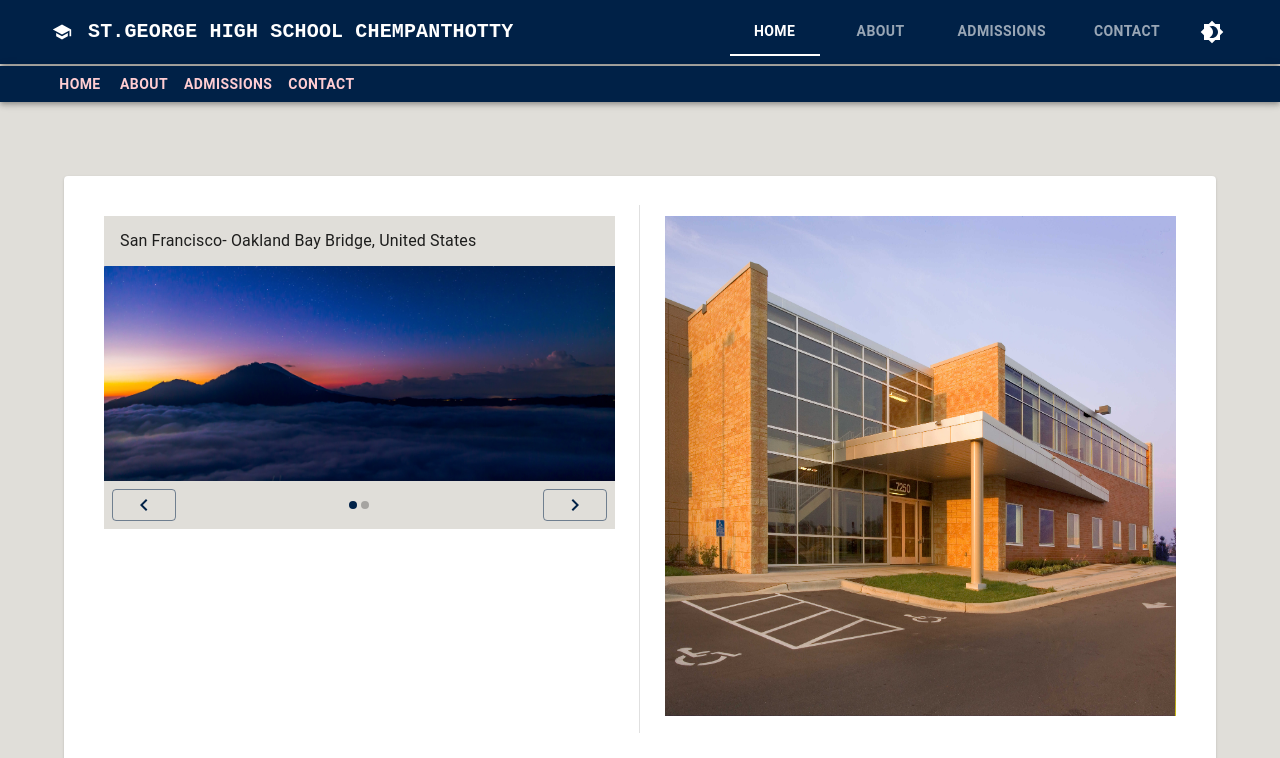
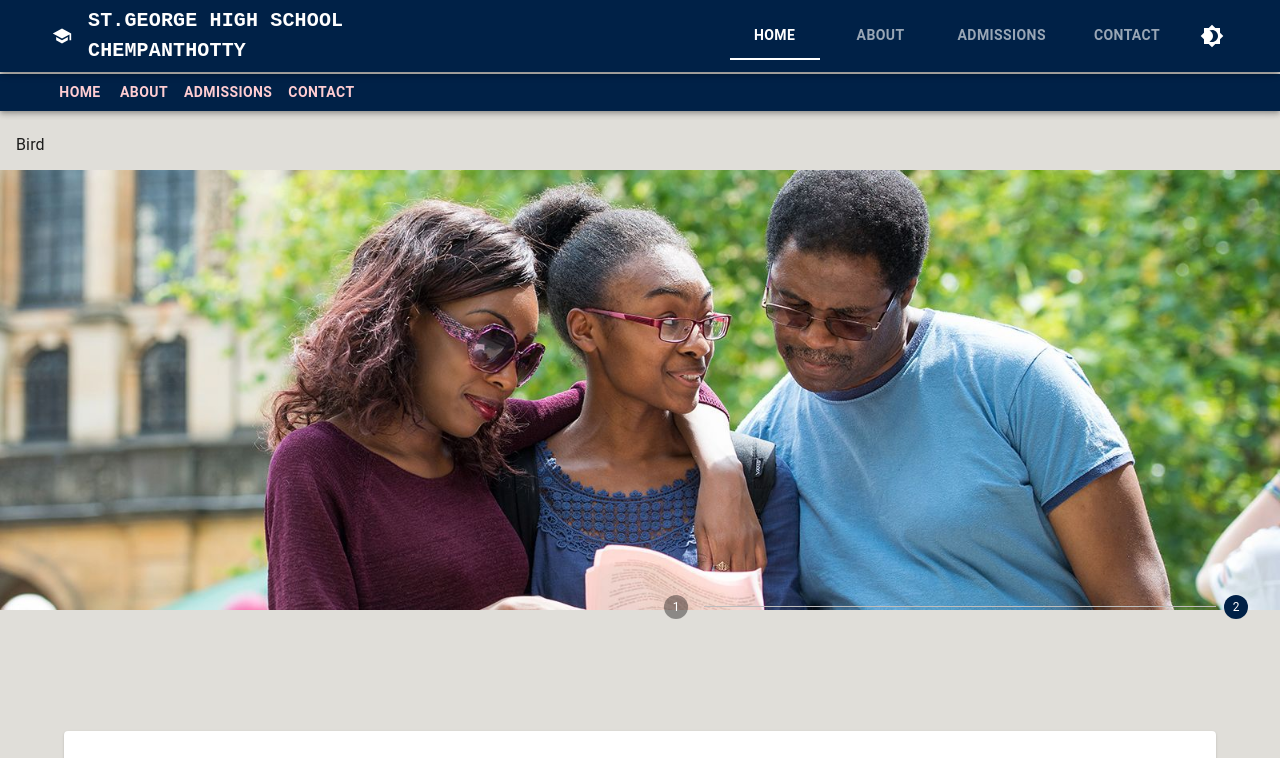
Before and after one commit to aabeing/sghs-website, a React (Create React App) app: page / in a window 1280 px wide. Shown: the top 758 px of the page. Built offline with nearby package versions, Linux system fonts and the light colour scheme.

Commit message:
nav complete

```diff
--- a/src/components/Carousel.js
+++ b/src/components/Carousel.js
@@ -1,12 +1,14 @@
 import * as React from 'react';
 import { useTheme } from '@mui/material/styles';
-import Box from '@mui/material/Box';
+// import Box from '@mui/material/Box';
 import MobileStepper from '@mui/material/MobileStepper';
-import Paper from '@mui/material/Paper';
+// import Paper from '@mui/material/Paper';
 import Typography from '@mui/material/Typography';
 import Button from '@mui/material/Button';
 import KeyboardArrowLeft from '@mui/icons-material/KeyboardArrowLeft';
 import KeyboardArrowRight from '@mui/icons-material/KeyboardArrowRight';
+import { Step, StepButton, Stepper } from '@mui/material';
+import { Box, Grid, Paper } from '@mui/material'
 // import SwipeableViews from 'react-swipeable-views';
 // import { autoPlay } from 'react-swipeable-views-utils';
 
@@ -21,8 +23,9 @@ const images = [
     {
         label: 'Bird',
         imgPath:
-        '/images/w2.jpg',
-    }
+            '/images/w2.jpg',
+    },
+
 ];
 
 function Carousel() {
@@ -34,7 +37,7 @@ function Carousel() {
     React.useEffect(() => {
         const interval = setInterval(() => {
             handleNext()
-        }, 2000);
+        }, 3000);
         return () => {
             if (interval) {
                 clearInterval(interval);
@@ -46,15 +49,15 @@ function Carousel() {
     };
 
     const handleBack = () => {
-        setActiveStep((prevActiveStep) => (prevActiveStep - 1 + maxSteps) % maxSteps );
+        setActiveStep((prevActiveStep) => (prevActiveStep - 1 + maxSteps) % maxSteps);
     };
 
-    // const handleStepChange = (step) => {
-    //     setActiveStep(step);
-    // };
+    const handleStepChange = (step) => {
+        setActiveStep(step);
+    };
     return (
         <div>
-            <Box sx={{ maxWidth: '100%', flexGrow: 1 }}>
+            <Box sx={{ maxWidth: '100%' }}>
                 <Paper
                     square
                     elevation={0}
@@ -70,7 +73,7 @@ function Carousel() {
                 </Paper>
                 {/* Autoswipe add here */}
                 {images.map((step, index) => (
-                    <div key={step.label}>
+                    <div key={index}>
                         {/* {console.log("Index test: ", activeStep, index)} */}
                         {activeStep === index ? (
                             <Box
@@ -81,7 +84,7 @@ function Carousel() {
                                     maxWidth: '100%',
                                     overflow: 'hidden',
                                     width: '100%',
-                                    position: 'relative'
+                                    // position: 'relative'
                                 }}
                                 src={step.imgPath}
                                 alt={step.label}
@@ -90,7 +93,27 @@ function Carousel() {
                     </div>
                 ))}
                 {/* Autoswipe add here */}
-                <MobileStepper
+                {/* <Box sx={{
+                    width: '10%', ml: 'auto', display: 'flex', justifyContent: 'center',
+                    minWidth: 0,
+                }}> */}
+                <Grid container columns={12} >
+                <Grid item xs={6} padding={2}></Grid>
+                    <Grid item xs={6} padding={2}>
+                        <Stepper nonLinear activeStep={activeStep} sx={{ position: 'relative', top: "-2rem" }}>
+                            {images.map((step, index) => (
+                                <Step key={index}>
+                                    <StepButton size='small' color="inherit" onClick={() => handleStepChange(index)}>
+                                        {/* {label} */}
+                                    </StepButton>
+                                </Step>
+                            ))}
+                        </Stepper>
+                    </Grid>
+                </Grid>
+
+                </Box >
+    {/* <MobileStepper
                     steps={maxSteps}
                     position="static"
                     activeStep={activeStep}
@@ -124,9 +147,10 @@ function Carousel() {
 
                         </Button>
                     }
-                />
-            </Box>
-        </div>
+                /> */}
+
+
+        </div >
     );
 }
 
--- a/src/components/Navigation.js
+++ b/src/components/Navigation.js
@@ -40,7 +40,7 @@ const CustomBtn = styled(Button)(({ theme }) => {
         },
     }
 });
-function LogoComp({ setActiveNavBtn,logoHeading}) {
+function LogoComp({ setActiveNavBtn, logoHeading }) {
     return (
         <Button startIcon={<SchoolIcon />} component={RouterLink} to="/home" variant="text" color='inherit' onClick={() => setActiveNavBtn(0)}>
             <Typography variant="h6"
@@ -50,20 +50,24 @@ function LogoComp({ setActiveNavBtn,logoHeading}) {
                     fontFamily: 'monospace',
                     fontWeight: 700,
                     letterSpacing: '.001 rem',
+                    width: '300px',
+                    overflow: 'hidden',
+                    lineHeight: '1.5em',
+                    height: '3em',
                 }}>
                 {logoHeading}
             </Typography>
-        </Button>
+        </Button >
     )
 }
 function LargeScreenNav({ setActiveNavBtn, activeNavBtn }) {
     const [activeSecNav, setActiveSecNav] = useState(0);
     return (
         <Box sx={{ display: { xs: 'none', md: 'block' }, width: '100%', paddingBottom: 1 }}>
-            <AppBar color='primary' position="static">
+            <AppBar color='primary' position="fixed">
                 <Container maxWidth="false">
                     <Toolbar >
-                        <LogoComp setActiveNavBtn={setActiveNavBtn} logoHeading={logoHeadingLarge}/>
+                        <LogoComp setActiveNavBtn={setActiveNavBtn} logoHeading={logoHeadingLarge} />
                         {/* TabIndicatorProps={{ style: { background: 'white' } }} */}
                         <Box sx={{ ml: 'auto', borderColor: 'divider' }}>
                             <Tabs textColor='inherit' indicatorColor='customWhite' variant='standard' TabIndicatorProps={{ style: { background: 'white' } }} value={activeNavBtn} onChange={(e, val) => setActiveNavBtn(val)}>
@@ -79,7 +83,7 @@ function LargeScreenNav({ setActiveNavBtn, activeNavBtn }) {
                 </Container>
 
             </AppBar>
-            <AppBar color='primary' position="static" sx={{ my: 0.2 }}>
+            <AppBar color='primary' position="static" sx={{ mb: 0.2, mt: '74px' }}>
                 <Container maxWidth="false" >
                     <Toolbar variant='dense' sx={{ minHeight: '2rem', display: { xs: 'none', md: 'flex' } }}>
                         {secondaryMenu.map((secondMenuItem, index) => (
@@ -130,7 +134,7 @@ function SmallScreenNav({ setActiveNavBtn }) {
     );
     return (<>
         <Box sx={{ display: { xs: 'block', md: 'none' }, width: '100%', paddingBottom: 1 }}>
-            <AppBar color='primary' position="static">
+            <AppBar color='primary' position="fixed">
                 <Container maxWidth="false">
                     <Toolbar >
                         <IconButton
@@ -142,7 +146,7 @@ function SmallScreenNav({ setActiveNavBtn }) {
                         >
                             <MenuIcon />
                         </IconButton>
-                        <LogoComp setActiveNavBtn={setActiveNavBtn} logoHeading={logoHeadingSmall}/>
+                        <LogoComp setActiveNavBtn={setActiveNavBtn} logoHeading={logoHeadingSmall} />
                     </Toolbar >  </Container></AppBar>
 
             <Drawer
--- a/src/components/pages/Home.js
+++ b/src/components/pages/Home.js
@@ -15,12 +15,14 @@ function Home() {
     //   <img src={SchoolPic} max
     //  alt="Elva dressed as a fairy"/>
     // </Paper>
+    <>
+    <Carousel />
     <Paper sx={{
       margin: {xs:2,md:8}, padding: {xs:0.5,md: 3}
     }}>
       <Grid container columns={12} >
         <Grid item xs={11.9} md={5.9} padding={2}>
-            <Carousel/>
+
             {/* <Box component="img"
               sx={{
                 height: '100%',
@@ -48,6 +50,7 @@ function Home() {
         </Grid>
       </Grid>
     </Paper>
+    </>
   )
 }
 
```
Also changed, not shown: public/images/w1.jpg, public/images/w2.jpg.
